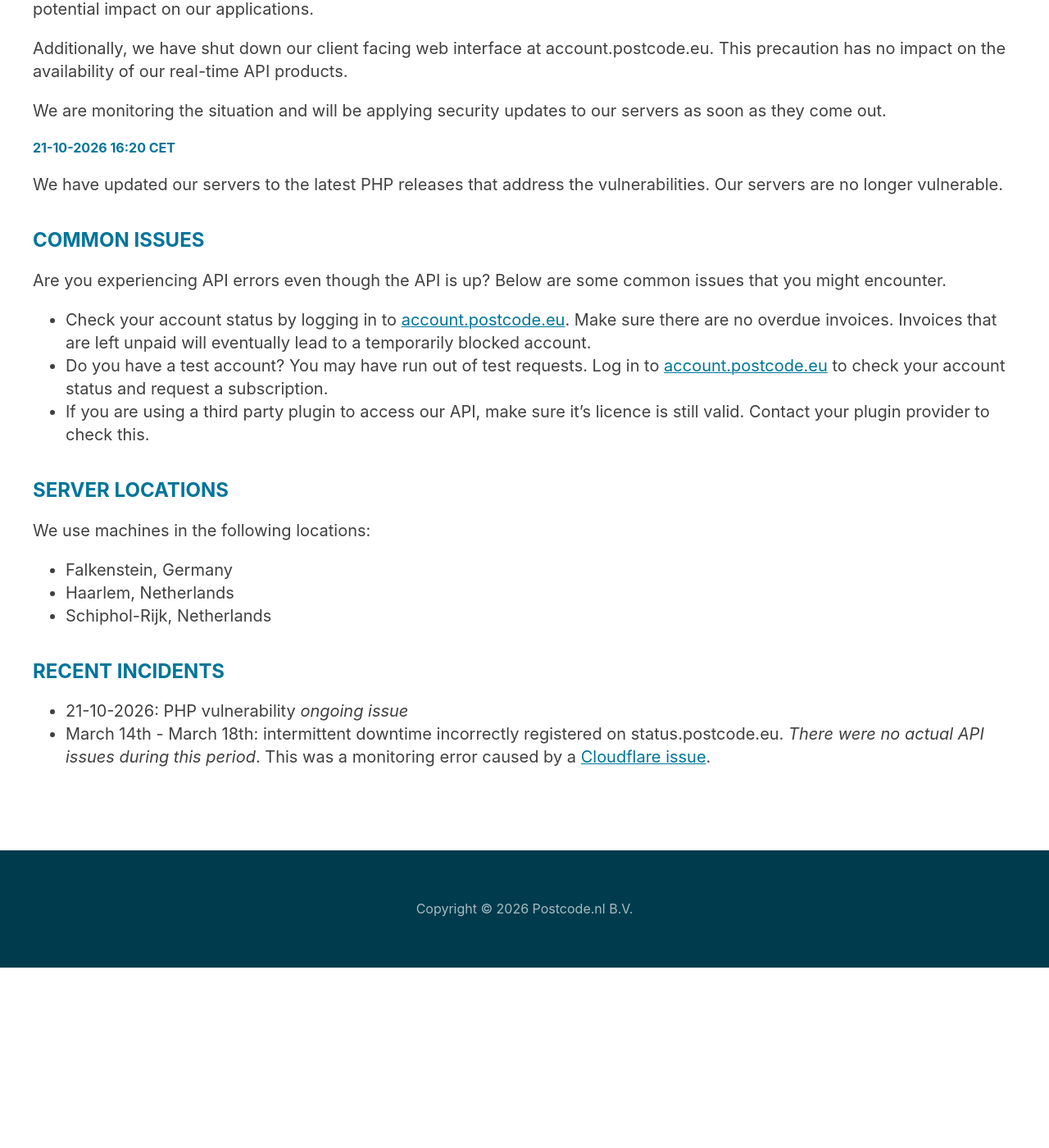
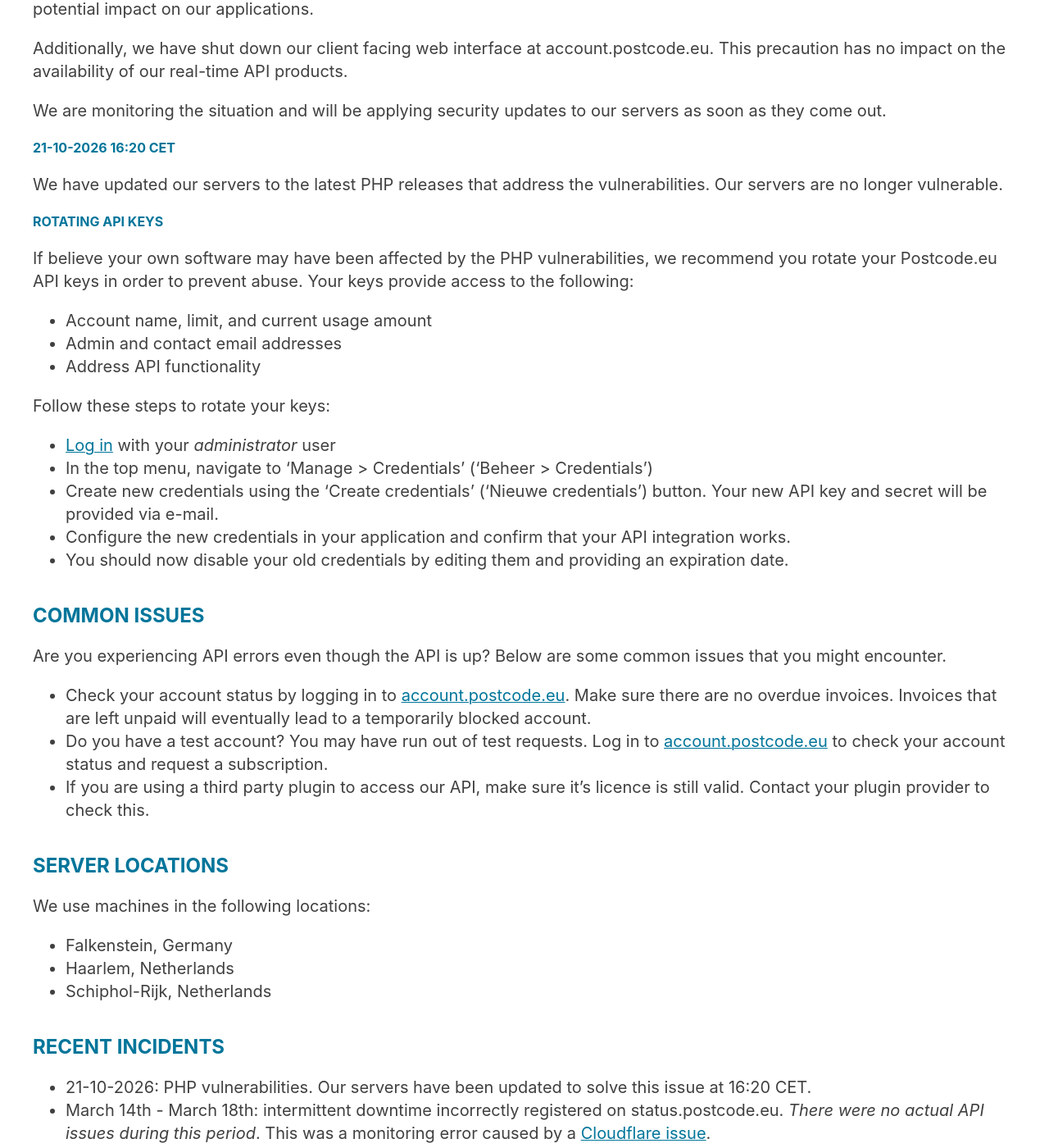
Before and after one commit to postcode-nl/kb.postcode.nl, a Jekyll site: the page built from _entries/en/api/status.md, in a window 1280 px wide and 1400 px high, scrolled down 473 px. Shown: the whole window at 82% size. Built offline with Jekyll 4.4.1, drawn with Linux system fonts in a browser that asks for light colours; before the commit the page ends 1653 px from its top, so only the background shows below that.

Commit message:
Status update on PHP security issue - rotating API keys

```diff
--- a/_entries/en/api/status.md
+++ b/_entries/en/api/status.md
@@ -20,6 +20,21 @@ We are monitoring the situation and will be applying security updates to our ser
 
 We have updated our servers to the latest PHP releases that address the vulnerabilities. Our servers are no longer vulnerable.
 
+#### Rotating API keys
+
+If believe your own software may have been affected by the PHP vulnerabilities, we recommend you rotate your Postcode.eu API keys in order to prevent abuse. Your keys provide access to the following:
+- Account name, limit, and current usage amount
+- Admin and contact email addresses
+- Address API functionality
+
+Follow these steps to rotate your keys:
+- [Log in](https://account.postcode.eu) with your *administrator* user
+- In the top menu, navigate to 'Manage > Credentials' ('Beheer > Credentials')
+- Create new credentials using the 'Create credentials' ('Nieuwe credentials') button. Your new API key and secret will be provided via e-mail.
+- Configure the new credentials in your application and confirm that your API integration works.
+- You should now disable your old credentials by editing them and providing an expiration date.
+
+
 ## Common issues
 
 Are you experiencing API errors even though the API is up? Below are some common issues that you might encounter.
@@ -40,5 +55,5 @@ We use machines in the following locations:
 
 ## Recent incidents
 
-* 21-10-2026: PHP vulnerability *ongoing issue*
+* 21-10-2026: PHP vulnerabilities. Our servers have been updated to solve this issue at 16:20 CET.
 * March 14th - March 18th: intermittent downtime incorrectly registered on status.postcode.eu. *There were no actual API issues during this period*. This was a monitoring error caused by a [Cloudflare issue](https://www.cloudflarestatus.com/incidents/kxvggpg7kwx5).
```
